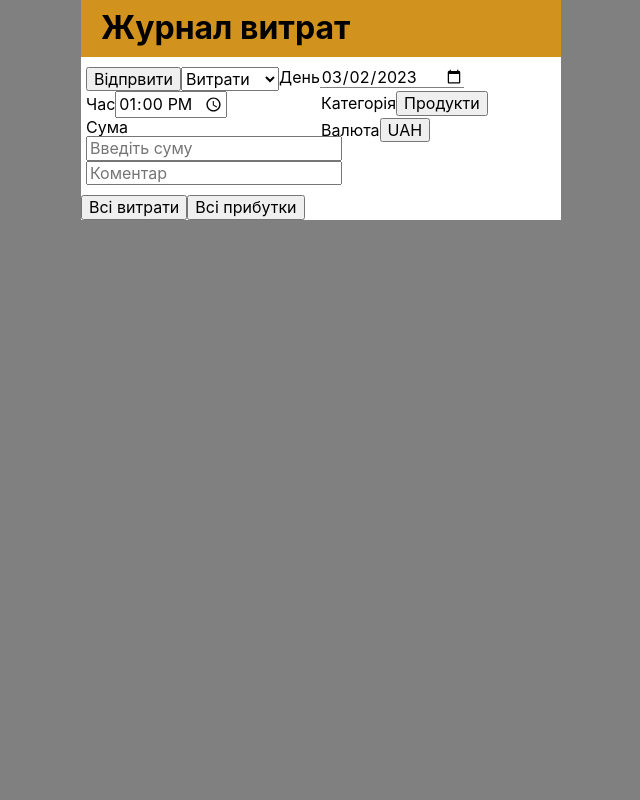
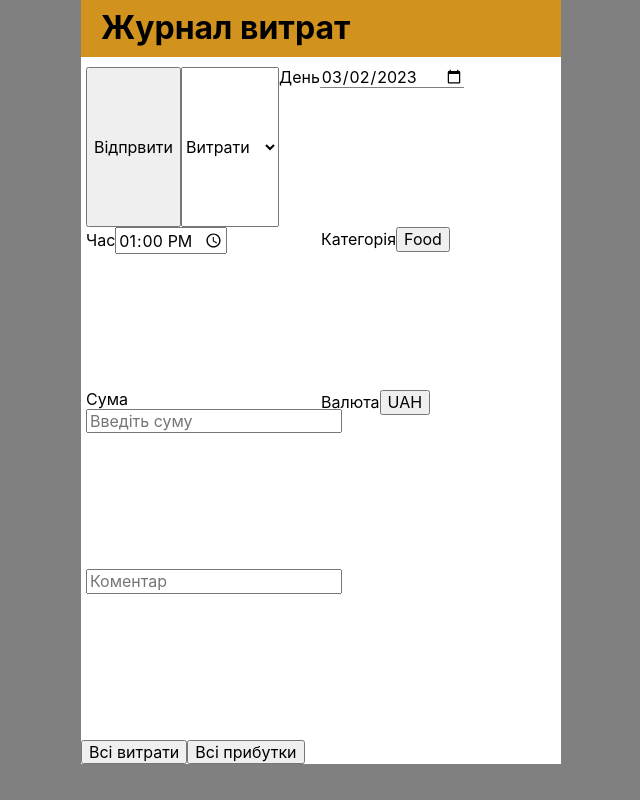
Before and after one commit to veronikagovoruha/react-practica, a React (Create React App) app: page / in a window 1280 px wide. Shown: the whole page, without its empty margins (319-959 px from the left). Built offline with nearby package versions, Linux system fonts and the light colour scheme.

Commit message:
working without hooks

```diff
--- a/src/components/App.jsx
+++ b/src/components/App.jsx
@@ -1,74 +1,50 @@
-import { Component } from "react";
+import { useEffect, useState } from "react";
 import MainPage from "./MainPage/MainPage";
-import lsApi from "../utils/localStorage"
+import lsApi from "../utils/localStorage";
 import TransactionHistoryPage from "./TransactionHistiryPage/TransactionHistoryPage";
+import { nanoid } from "nanoid";
 
+export const App = () => {
+    const [activePage, setActivePage] = useState('main');
+    const [costs, setCost] = useState(() => lsApi.getDataFromLS(lsApi.keys.COSTS, []));
+    const [incomes, setIncomes] = useState(() => lsApi.getDataFromLS(lsApi.keys.INCOMES, []));
 
-export class App extends Component {
-    state = {
-        activePage: 'main',
-        categories: [],
-        costs: [],
-        incomes: []
+    useEffect(() => {
+        lsApi.setDataToLS(lsApi.keys.COSTS, costs)
+    }, [costs]);
+
+    useEffect(() => {
+        lsApi.setDataToLS(lsApi.keys.INCOMES, incomes)
+    }, [incomes]);
+
+    const onOpenPage = (activePage) => {
+        setActivePage(activePage);
     }
 
-    componentDidMount(){
-        const initialCategories = [{title: 'Їжа', id: 1}];
-        const newCategories = lsApi.getDataFromLS(lsApi.keys.CATEGORIS, initialCategories);
-        const costs = lsApi.getDataFromLS(lsApi.keys.COSTS, []);
-        const incomes = lsApi.getDataFromLS(lsApi.keys.INCOMES, []);
-        this.setState({ categories: newCategories, costs, incomes });
+    const addTransaction = (transaction) => {
+        console.log(transaction);
+        const {transType} = transaction;
+        transaction.id = nanoid();
+        transType === 'costs' && setCost(prev => [...prev, transaction])
+        transType === 'incomes' && setIncomes(prev => [...prev, transaction])
     }
 
-    componentDidUpdate(prevProps, prevState){
-        const {categories, costs, incomes } = this.state;
-        if(prevState.categories !== categories){
-            lsApi.setDataToLS(lsApi.keys.CATEGORIS, categories)
-        }
-        if(prevState.costs !== costs){
-            lsApi.setDataToLS(lsApi.keys.COSTS, costs)
-        }
-        if(prevState.incomes !== incomes){
-            lsApi.setDataToLS(lsApi.keys.INCOMES, incomes)
-        }
+    switch (activePage) {
+        case 'main':
+            return <MainPage
+                addTransaction={addTransaction}
+                onOpenPage={onOpenPage} />
+        case 'costs':
+            return <TransactionHistoryPage
+                transactions = {costs}
+                transType={activePage}
+                onReturnBtnClick={onOpenPage} />
+        case 'incomes':
+            return <TransactionHistoryPage
+                transactions = {incomes}
+                transType={activePage}
+                onReturnBtnClick={onOpenPage} />
+        default:
+            return;
     }
-
-    addCategory = (newCategory) => {
-        this.setState(prev => ({
-            categories: [...prev.categories, newCategory],
-        }));
-    }
-
-    onIncomesBtnClick = () => {
-        this.setState({activePage: 'incomes'})
-    }
-
-    onCostsBtnClick = () => {
-        this.setState({activePage: 'costs'})
-    }
-
-    onReturnBtnClick = () => {
-        this.setState({activePage: 'main'})
-    }
-
-    addTransaction = transaction => {
-        const {transType} = transaction;
-        if(transaction.transType === 'costs'){
-            this.setState(prevState => ({[transType]: [...prevState[transType], transaction]}));
-        }
-    }
-
-    render(){
-        const {activePage, categories} = this.state;
-        switch(activePage){
-            case 'main':
-                return <MainPage addTransaction={this.addTransaction} categories ={ categories} addCategory = {this.addCategory} onIncomesBtnClick ={this.onIncomesBtnClick} onCostsBtnClick = {this.onCostsBtnClick}/>
-            case 'costs':
-                return <TransactionHistoryPage  transType = {activePage} onReturnBtnClick={this.onReturnBtnClick}/>
-                case 'incomes':
-                    return <TransactionHistoryPage transType = {activePage} onReturnBtnClick={this.onReturnBtnClick}/>
-            default:
-                return
-        }
-
-}}
+}
--- a/src/components/CategoriesList/CategoriesList.jsx
+++ b/src/components/CategoriesList/CategoriesList.jsx
@@ -1,32 +1,29 @@
+import { useState, useContext } from 'react';
+import { nanoid } from 'nanoid';
+import {CategoriesContext} from '../../context/CategoriesProvider';
 import s from './CategoriesList.module.css';
-import sprite from '../../assets/sprite.svg'
-import { Component } from 'react';
-import {nanoid} from 'nanoid';
+import sprite from '../../assets/sprite.svg';
 
-class CategoriesList extends Component {
-    state = {
-        input: '',
-        // categories: [{title: 'Їжа', id: 1} , {title: 'House', id: 2}, {title: 'Різне', id: 3}]
+const CategoriesList = ({  transType, setCategories }) => {
+    const contextValue = useContext(CategoriesContext);
+    const [input, setInput] = useState('');
+
+    const handleChange = e => {
+        const { value } = e.target;
+        setInput(value);
     }
 
-    handleChange = e => {
-        const {name, value} = e.target;
-        this.setState({[name]: value})
+    const handleSubmit = e => {
+        e.preventDefault();
+        contextValue.addCategory({ title: input, id: nanoid() }, transType);
     }
 
-    handleSubmit = e => {
-        const {addCategory } = this.props;
-        const {input} = this.state;
-        e.preventDefault();
-        addCategory({title: input, id: nanoid()})
-    }
-
-    render(){
-        const {setCategories, categories} = this.props;
-        return(
+    console.log(contextValue, transType);
+    const categories = contextValue[transType];
+    return (
         <>
             <ul className={s.list}>
-                    {categories.map(({title, id}) => (
+                {categories.map(({ title, id }) => (
                     <li key={id} className={s.item}>
                         <p onClick={() => setCategories(title)}>{title}</p>
                         <button type='button' className={s.btnInfo}>
@@ -38,8 +35,8 @@ class CategoriesList extends Component {
                 ))}
             </ul>
 
-                <form className={s.form} onSubmit={this.handleSubmit}>
-                    <input onChange={this.handleChange} className={s.input} type="text" name="input" placeholder="Нова категорія"/>
+            <form className={s.form} onSubmit={handleSubmit}>
+                <input onChange={handleChange} className={s.input} type="text" name="input" placeholder="Нова категорія" />
                 <button className={s.btnAdd} type="submit">
                     <svg className={s.svg}>
                         <use href={sprite + '#icon-plus'}></use>
@@ -49,6 +46,6 @@ class CategoriesList extends Component {
         </>
     )
 }
-}
+
 
 export default CategoriesList;
--- a/src/components/MainPage/MainPage.jsx
+++ b/src/components/MainPage/MainPage.jsx
@@ -4,20 +4,22 @@ import Header from "../Header/Header";
 import s from "./MainPage.module.css"
 import { Component } from "react";
 
-const inintialStateForm = {
+const initialStateForm = {
     date: '2023-03-02',
     time: '13:00',
-    category: 'Продукти',
     sum: '',
     currency: 'UAH',
     comment: '',
     transType: 'costs',
 }
+
+// const MainPage
+
 class MainPage  extends Component{
-
     state = {
         isCategoryList: false,
-        ...inintialStateForm,
+        category: 'Food',
+        ...initialStateForm,
     };
 
     handlerChange = e => {
@@ -27,6 +29,7 @@ class MainPage  extends Component{
 
     setCategories = (category) => {
         this.setState({ category });
+        this.handelCloseCategoriesList();
     }
 
     handelOpenCategoriesList = () => {
@@ -38,12 +41,13 @@ class MainPage  extends Component{
     }
 
     resetForm = () => {
-        this.setState({inintialStateForm});
+        this.setState({...initialStateForm});
     }
 
     render(){
-        const {onIncomesBtnClick, onCostsBtnClick, addCategory, categories, addTransaction} = this.props;
+        const {onOpenPage, addTransaction} = this.props;
         const {isCategoryList, ...form} = this.state;
+        const {transType} = form;
         return (
             <div className="container">
                <Header
@@ -52,12 +56,12 @@ class MainPage  extends Component{
                 cbOnClick={this.handelCloseCategoriesList}
                />
                <main className={s.main}>
-               {isCategoryList ? <CategoriesList categories={categories} addCategory= {addCategory} setCategories={this.setCategories}/> :
+               {isCategoryList ? <CategoriesList transType={transType} setCategories={this.setCategories}/> :
                 <>
                 <TransactionForm resetForm = {this.resetForm} handlerChange={this.handlerChange} addTransaction={addTransaction} form={form} handelOpenCategoriesList={this.handelOpenCategoriesList}/>
                 <div className={s.blockBtn}>
-                    <button className={s.costs} onClick = {onIncomesBtnClick}>Всі витрати</button>
-                    <button className={s.incomes} onClick = {onCostsBtnClick}>Всі прибутки</button>
+                    <button className={s.costs} onClick = {() => onOpenPage('costs')}>Всі витрати</button>
+                    <button className={s.incomes} onClick = {() => onOpenPage('incomes')}>Всі прибутки</button>
                 </div>
                 </>}
                </main>
--- a/src/components/TransactionForm/TransactionForm.module.css
+++ b/src/components/TransactionForm/TransactionForm.module.css
@@ -3,6 +3,7 @@
     margin: 10px 5px;
     display: flex;
     flex-wrap: wrap;
+    height: calc(100vh - 137px)
 }
 
 .label{
@@ -13,3 +14,7 @@
     border: none;
     border-bottom: 1px solid gray;
 }
+
+.submit{
+    height: 30px;
+}
--- a/src/components/TransactionHistiryPage/TransactionHistoryPage.jsx
+++ b/src/components/TransactionHistiryPage/TransactionHistoryPage.jsx
@@ -1,11 +1,37 @@
 import s from "./TransactionHistoryPage.module.css";
 import Header from "../Header/Header";
 
-const TransactionHistoryPage = ({transType, onReturnBtnClick}) => {
-    const transactionName = transType === "costs" ? "Costs" : "Incomes"
+const TransactionHistoryPage = ({transType, onReturnBtnClick, transactions}) => {
+    const transactionName = transType === "costs" ? "Costs" : "Incomes";
+
+    const cbOnClick = () => {
+        onReturnBtnClick('main');
+    }
+
     return(
     <div className="container">
-        <Header title={`Transaction ${transactionName}`} icon = "#icon-left" cbOnClick = {onReturnBtnClick}/>
+        <Header
+            title={`Transaction ${transactionName}`}
+            icon = "#icon-left"
+            cbOnClick = {cbOnClick}/>
+
+        <ul>
+            {transactions.map(el =>
+                <li key={el.id}>
+                    <div>
+                        <p>{el.date} {el.time}</p>
+                        <p>{el.comment}</p>
+                    </div>
+
+                    <div>
+                        <p>{el.summ}</p>
+                        <p>{el.current}</p>
+                    </div>
+
+                    <button type="button">Edit</button>
+                </li>
+            )}
+        </ul>
     </div>
     )
 }
--- /dev/null
+++ b/src/context/CategoriesProvider.jsx
@@ -0,0 +1,40 @@
+import { useState, createContext, useEffect } from "react";
+import lsApi from "../utils/localStorage";
+
+export const CategoriesContext = createContext();
+
+const initialCategories = [{ title: 'Їжа', id: 1 }];
+
+const CategoriesProvider = ({ children }) => {
+    const [costsCategories, setCostsCategories] = useState(() => lsApi.getDataFromLS(lsApi.keys.COST_CAT, initialCategories));
+    const [incomesCategories, setIncomesCategories] = useState(()=> lsApi.getDataFromLS(lsApi.keys.INCOMES_CAT, initialCategories));
+
+    const addCategory = (newCategory, transType) => {
+        if (transType === 'costs') {
+            setCostsCategories(prev => [...prev, newCategory]);
+            return;
+        }
+        if(transType === 'incomes'){
+            setIncomesCategories(prev => [...prev, newCategory]);
+            return;
+        }
+    }
+
+    useEffect(() => {
+        lsApi.setDataToLS(lsApi.keys.COST_CAT, costsCategories)
+    }, [costsCategories]);
+
+    useEffect(() => {
+        lsApi.setDataToLS(lsApi.keys.INCOMES_CAT, incomesCategories)
+    }, [incomesCategories]);
+
+    const contextValue = {costs: costsCategories, incomes: incomesCategories, addCategory};
+
+    return (
+        <CategoriesContext.Provider value={contextValue}>
+            {children}
+        </CategoriesContext.Provider>
+    )
+}
+
+export default CategoriesProvider;
--- a/src/index.js
+++ b/src/index.js
@@ -3,9 +3,12 @@ import ReactDOM from 'react-dom/client';
 import './index.css';
 import { App } from './components/App';
 import 'normalize.css';
+import CategoriesProvider from './context/CategoriesProvider';
 
 ReactDOM.createRoot(document.getElementById('root')).render(
   <React.StrictMode>
-    <App />
+    <CategoriesProvider>
+      <App />
+    </CategoriesProvider>
   </React.StrictMode>
 );
--- a/src/utils/localStorage.js
+++ b/src/utils/localStorage.js
@@ -1,7 +1,9 @@
 const keys = {
     CATEGORIS: 'categories',
     COSTS: 'costs',
-    INCOMES: 'incomes'
+    INCOMES: 'incomes',
+    COST_CAT: 'costsCategories',
+    INCOMES_CAT: 'incomesCategories'
 }
 
 const setDataToLS = (key, data) => {
@@ -14,4 +16,6 @@ const getDataFromLS = (key, initialValue) => {
     return JSON.parse(data) ?? initialValue;
 }
 
-export default {keys, setDataToLS, getDataFromLS};
+const lsApi = {keys, setDataToLS, getDataFromLS};
+
+export default lsApi;
```
Lines whose indentation alone changed are shown as unchanged.
